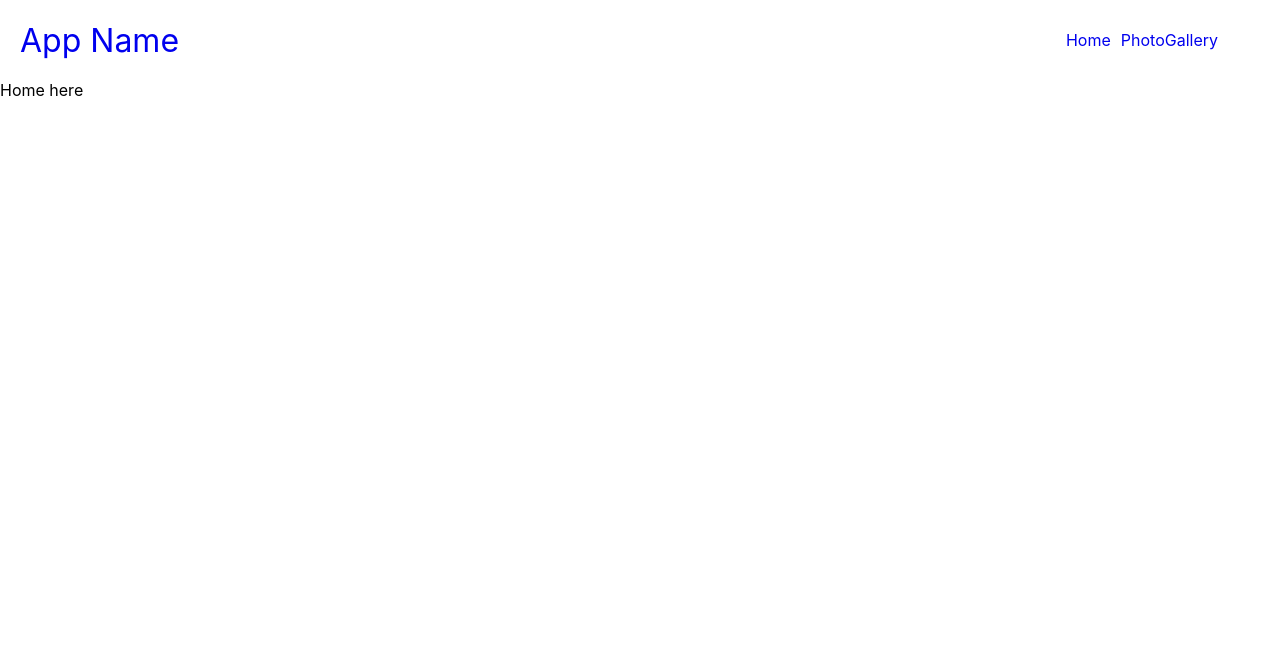
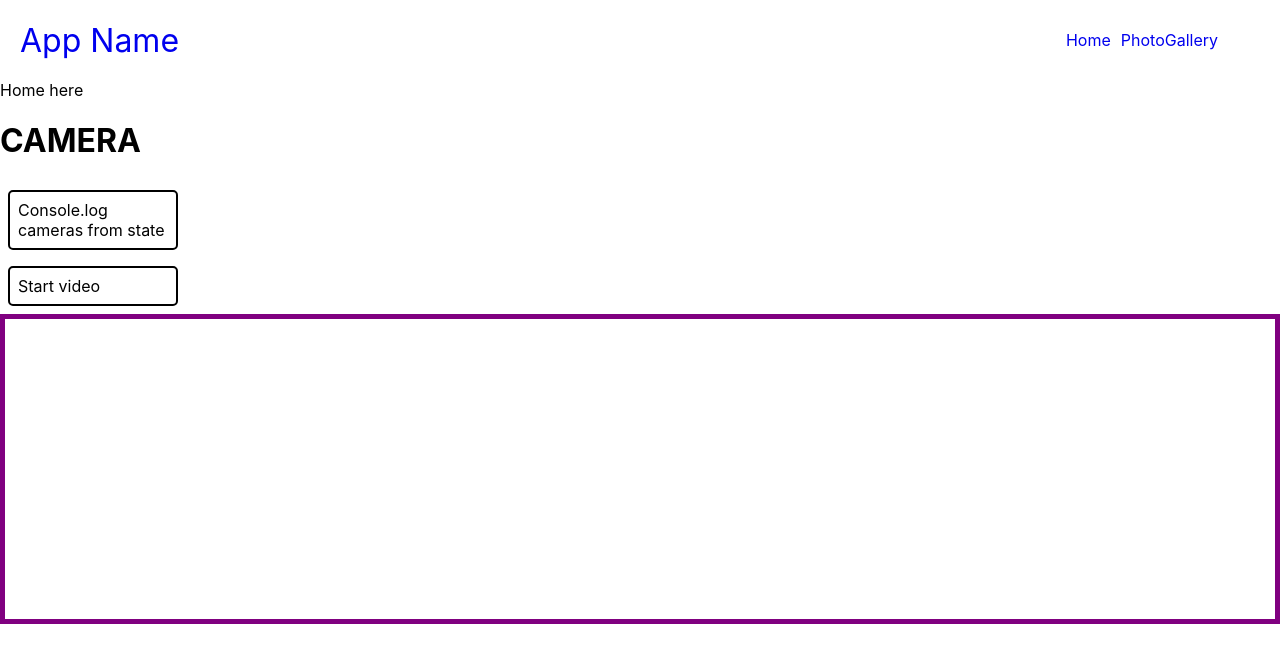
Before and after one commit to bea94k/pwa-demo, a React (Create React App) app: page / in a window 1280 px wide. Shown: the top 662 px of the page. Built offline with nearby package versions, Linux system fonts and the light colour scheme.

Commit message:
Add Camera to Home, rename Camera folder

```diff
--- a/src/Components/Camera.js
+++ b/src/Camera/Camera.js
@@ -1,4 +1,5 @@
 import React, { useState, useEffect } from 'react';
+import "./Camera.css";
 
 const Camera = () => {
     const [camerasList, setCamerasList] = useState([]);
--- a/src/Home/Home.js
+++ b/src/Home/Home.js
@@ -1,9 +1,11 @@
-import React from 'react'
+import React from 'react';
+import Camera from '../Camera/Camera';
 
 export default function Home() {
     return (
         <div>
             Home here
+            <Camera />
         </div>
     )
 }
```
Also changed, not shown: src/Camera/Camera.css (renamed from src/Components/Camera.css).
